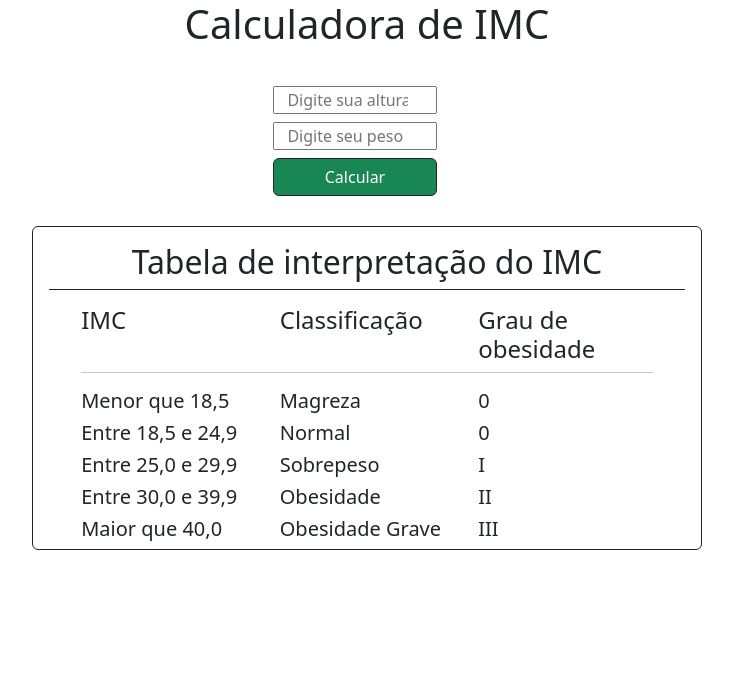
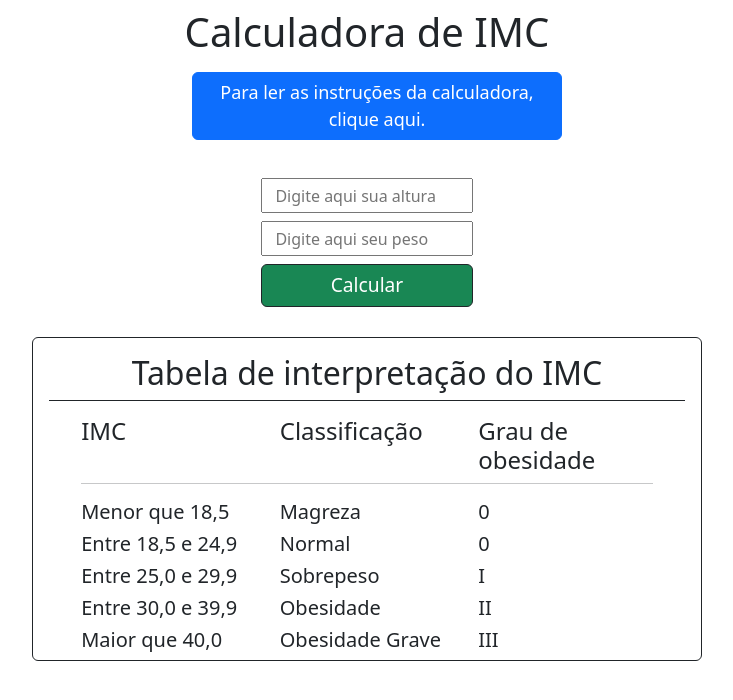
Before and after one commit to ThgFeldmann/react-exercicio, a React (Vite) app in the folder Form-imc/: page / in a window 1280 px wide. Shown: the top 700 px of the page, without its empty margins (273-1006 px from the left). Built offline with nearby package versions, Linux system fonts and the light colour scheme.

Commit message:
bug fixes & changes

```diff
--- a/Form-imc/src/App.jsx
+++ b/Form-imc/src/App.jsx
@@ -2,12 +2,10 @@ import { useState } from "react";
 
 function App() {
   let [imc, setImc] = useState('');
+  let [firstRun, setFirstRun] = useState(true);
+  let [selectedRow, setSelectedRow] = useState('');
   let altura = '';
   let peso = '';
-
-  let selectedRow = '';
-
-  let foiIndicado;
 
   const calculo = () => { // function q calcula o imc
     imc = Math.round(peso / (altura * altura) * 100) / 100;
@@ -20,39 +18,40 @@ function App() {
 
   function validaValores() {
     coletaValores();
+    console.log(peso);
 
     if (altura != ('') && peso != ('')) {
       calculo();
-    } else {
-      return (
-        <h3 id="imcText" className="text-center mb-4 border border-dark rounded bg-success text-white hidden">Os valores inseridos não são válidos. </h3>
-      )
     }
+    console.log(imc)
   }
 
   function indicaNaTabela() {
     if (imc >= 40) {
         selectedRow = document.getElementById("linha-5");
         selectedRow.classList.add('highlited');
-      foiIndicado = true;
     } else if (imc >= 30 && imc < 40) {
         selectedRow = document.getElementById("linha-4");
         selectedRow.classList.add('highlited');
-      foiIndicado = true;
     } else if (imc >= 25 && imc < 30) {
         selectedRow = document.getElementById("linha-3");
         selectedRow.classList.add('highlited');
-      foiIndicado = true;
     } else if (imc >= 18.5 && imc < 25) {
         selectedRow = document.getElementById("linha-2");
         selectedRow.classList.add('highlited');
-      foiIndicado = true;
     } else if (imc != 0 && imc < 18.5) {
         selectedRow = document.getElementById("linha-1");
         selectedRow.classList.add('highlited');
-      foiIndicado = true;
     }
-    buttonClick();
+    setSelectedRow(selectedRow);
+  }
+
+  function removeDaTabela() {
+    if (firstRun == false) {
+      selectedRow.classList.remove('highlited');
+    }
+    firstRun = false;
+    setFirstRun(firstRun);
   }
 
   function printImc() {
@@ -61,23 +60,12 @@ function App() {
     )
   }
 
-  function removeDaTabela() {
-    if (foiIndicado == true) {
-      selectedRow.classList.remove("highlited");
-      selectedRow = '';
-      foiIndicado = false;
-    } else {
-      foiIndicado = false;
-    }
-  }
-
   function buttonClick() {
     validaValores();
-    console.log(foiIndicado)
+
     removeDaTabela();
-    console.log(foiIndicado)
+
     indicaNaTabela();
-    console.log(foiIndicado)
 
     setImc(imc);
     let imcShowed = document.getElementById("imcText");
@@ -86,14 +74,37 @@ function App() {
 
   return(
     <div class="container">
-      <h1 className="text-center">Calculadora de IMC</h1>
+      <h1 className="text-center main-title">Calculadora de IMC</h1>
+      <div className="guide"> {/* guia de uso colapsavel */}
+        <button className="guide-title btn btn-primary" type="button" data-bs-toggle="collapse" data-bs-target="#guide-collapse">
+          Para ler as instruções da calculadora, clique aqui.
+        </button>
+        <div className="collapse in" id="guide-collapse">
+          <ul className="guide-list border border-dark rounded">
+            <li>
+              Certifique-se de prencher os campos abaixo;
+            </li>
+            <li>
+              Digite sua altura, utilizando o ponto (.) para separar <br/> metros e centímetros;
+            </li>
+            <li>
+              Digite seu peso, utilizando o ponto (.) para separar <br/> quilos e gramas;
+            </li>
+            <li>
+              Clique no botão "Calcular" para descobrir seu IMC.
+            </li>
+          </ul>
+        </div>
+      </div>
+      <div className="form-div">
         <form class="row d-flex justify-content-center">
-          <input id="firstInput" type="number" placeholder="Digite sua altura" />
-          <input id="lastInput" type="number" placeholder="Digite seu peso" />
-          <button type="button" className="btn btn-success border border-dark mt-2" onClick={event => buttonClick()}>
+          <input id="firstInput" type="number" placeholder="Digite aqui sua altura" />
+          <input id="lastInput" type="number" placeholder="Digite aqui seu peso" />
+          <button type="button" className="calculate btn btn-success border border-dark mt-2" onClick={event => buttonClick()}>
             Calcular
           </button>
         </form>
+      </div>
       {printImc()}
       <div className="border rounded border-dark tabela"> {/* tabela */}
         <div className="row m-3 text-center border-bottom border-dark"> {/* titulo da tabela */}
@@ -112,7 +123,7 @@ function App() {
                   </div>
                 </div>
                 <hr />
-              <div className="row" id="linha-1"> {/* < 18,5 */}
+                <div className="row" id="linha-1"> {/* abaixo de 18,5 */}
                   <div className="col-md-4">
                     <h5>Menor que 18,5</h5>
                   </div>
@@ -174,12 +185,3 @@ function App() {
 }
 
 export default App
-
-// p / h^2 | calculo imc
-
-// retirar o indicador na tabela ao alterar os valores | objetivo atual
-
-// a function de remover highlited funciona, somente após o
-// click do btn depois de calcular (total de 3 clicks) | erro
-
-// https://www.programasaudefacil.com.br/calculadora-de-imc | link imc calculator example
--- a/Form-imc/src/main.css
+++ b/Form-imc/src/main.css
@@ -4,19 +4,35 @@
     box-sizing: border-box;
 }
 
+.main-title {
+    margin-top: 8px;
+}
+
+.form-div {
+    padding: 30px;
+    display: flex;
+    justify-content: center;
+}
+
 form {
     width: 20%;
-    padding: 30px;
-    position: relative;
-    left: 40%;
 }
 
 input {
     font-size: 16px;
+    height: 35px;
 }
 
 #firstInput {
     margin-bottom: 8px;
+}
+
+.calculate {
+    font-size: larger;
+}
+
+h1 {
+    margin: 0 auto 8px;
 }
 
 h3 {
@@ -42,3 +58,22 @@ hr {
     position: relative;
     left: 20%;
 }
+
+.guide {
+    width: 35%;
+    margin: 0 auto;
+}
+
+.guide-title {
+    font-size: large;
+    margin: 8px 0 8px 20px;
+}
+
+.guide-list {
+    font-size: medium;
+}
+
+li {
+    margin-bottom: 4px;
+    margin-top: 4px;
+}
--- a/Form-imc/src/main.jsx
+++ b/Form-imc/src/main.jsx
@@ -3,6 +3,7 @@ import ReactDOM from 'react-dom/client'
 import App from './App.jsx'
 
 import "../node_modules/bootstrap/dist/css/bootstrap.min.css"; // bootstrap css import
+import '../node_modules/bootstrap/dist/js/bootstrap.min.js'; // bootstrap js import
 import './main.css';
 
 ReactDOM.createRoot(document.getElementById('root')).render(
```
Lines whose indentation alone changed are shown as unchanged.
